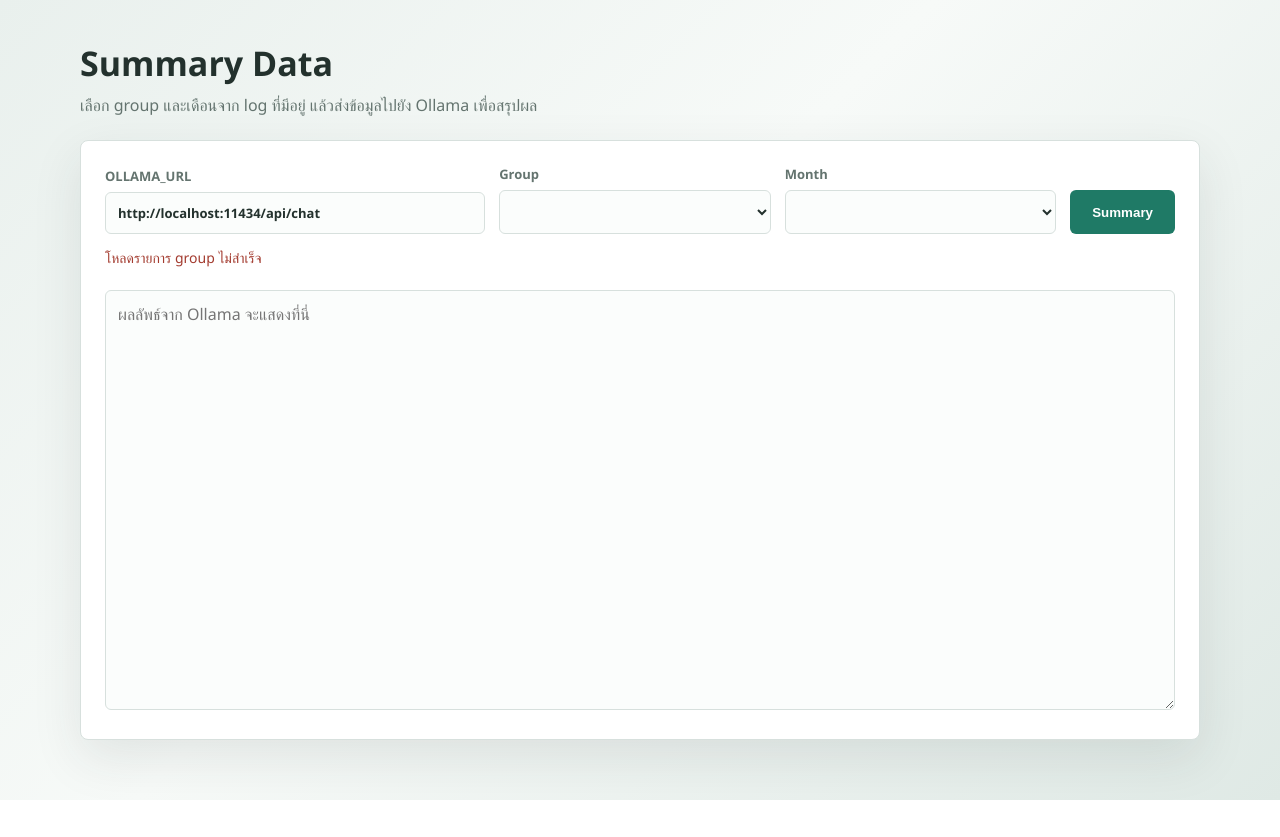
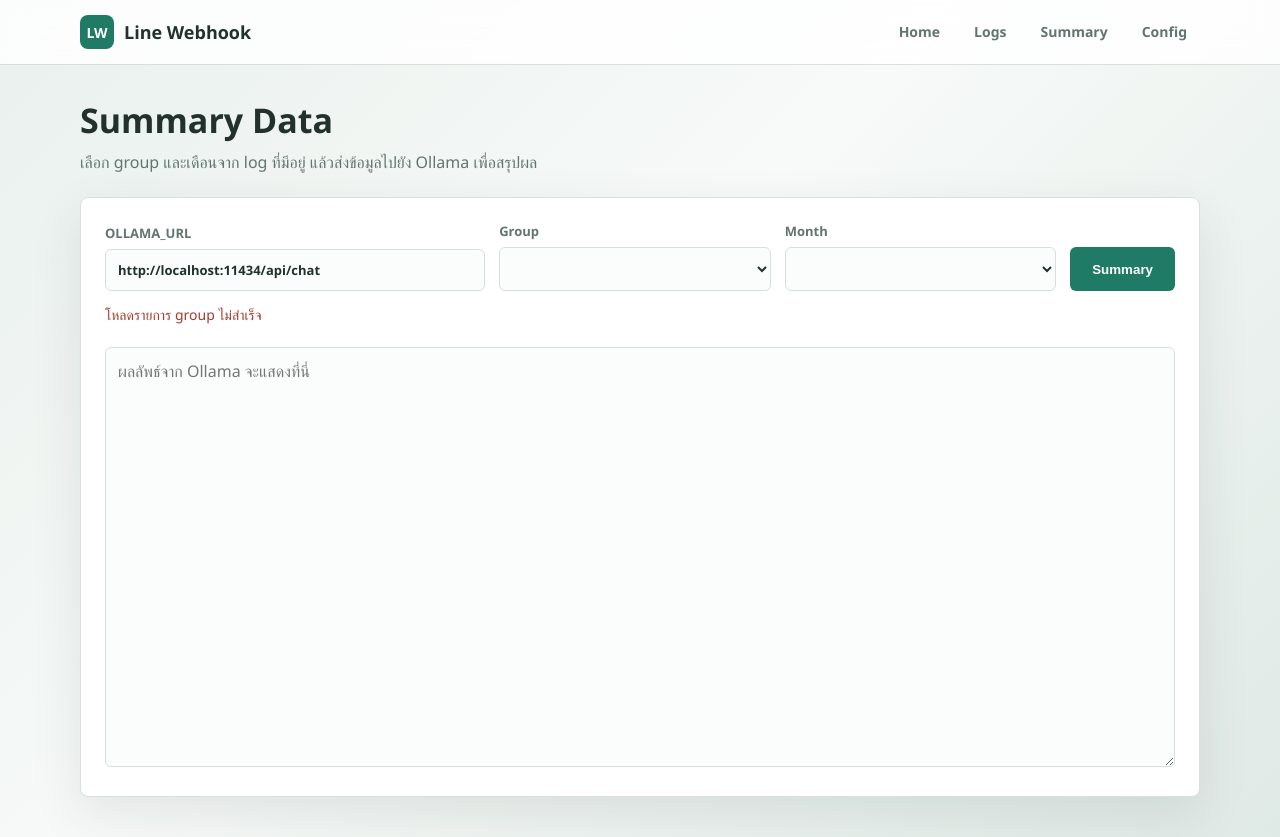
Before and after one commit to assajree/line-web-hook, a website: page public/pages/summary.html in a window 1280 px wide. Before the commit the page ends 800 px from the top, so only its background shows below. Drawn offline with Linux system fonts and the light colour scheme; no server answers.

Commit message:
add app header

```diff
--- a/index.js
+++ b/index.js
@@ -117,6 +117,7 @@ app.post('/webhook', async (req, res) => {
                 }
             } else if (sourceType === 'user') {
                 const userId = source.userId;
+                console.log('userId', userId);
                 if (userId === adminUserId) {
                     const { action, groupName, month } = await parseCommand(userText);
                     if (action === 'summarize' && groupName && month) {
--- /dev/null
+++ b/public/css/common.css
@@ -0,0 +1,166 @@
+:root {
+    --bg: #eef3f1;
+    --panel: #ffffff;
+    --text: #23312d;
+    --muted: #64746f;
+    --line: #d7e0dd;
+    --accent: #1f7a66;
+    --accent-dark: #145848;
+    --danger: #a33b2f;
+}
+
+* { box-sizing: border-box; }
+
+body {
+    margin: 0;
+    min-height: 100vh;
+    font-family: 'Segoe UI', Tahoma, Geneva, Verdana, sans-serif;
+    color: var(--text);
+    background: linear-gradient(135deg, #e9f0ed 0%, #f7faf8 45%, #dfe9e5 100%);
+}
+
+main {
+    width: min(1120px, calc(100% - 32px));
+    margin: 0 auto;
+    padding: 32px 0 40px;
+}
+
+h1 {
+    margin: 0 0 8px;
+    font-size: 34px;
+}
+
+p {
+    margin: 0 0 24px;
+    color: var(--muted);
+}
+
+a {
+    color: inherit;
+}
+
+.app-header {
+    position: sticky;
+    top: 0;
+    z-index: 20;
+    border-bottom: 1px solid var(--line);
+    background: rgba(255, 255, 255, 0.82);
+    backdrop-filter: blur(14px);
+}
+
+.app-header__inner {
+    width: min(1120px, calc(100% - 32px));
+    min-height: 64px;
+    margin: 0 auto;
+    display: flex;
+    align-items: center;
+    justify-content: space-between;
+    gap: 20px;
+}
+
+.app-header__brand,
+.app-header__link {
+    color: var(--text);
+    text-decoration: none;
+}
+
+.app-header__brand {
+    display: inline-flex;
+    align-items: center;
+    gap: 10px;
+    font-size: 18px;
+    font-weight: 800;
+    white-space: nowrap;
+}
+
+.app-header__mark {
+    display: inline-grid;
+    place-items: center;
+    width: 34px;
+    height: 34px;
+    border-radius: 8px;
+    background: var(--accent);
+    color: #ffffff;
+    font-size: 14px;
+    letter-spacing: 0;
+}
+
+.app-header__nav {
+    display: flex;
+    align-items: center;
+    justify-content: flex-end;
+    flex-wrap: wrap;
+    gap: 8px;
+}
+
+.app-header__link {
+    border: 1px solid transparent;
+    border-radius: 6px;
+    background: transparent;
+    padding: 9px 12px;
+    color: var(--muted);
+    font-size: 14px;
+    font-weight: 800;
+    line-height: 1;
+    white-space: nowrap;
+    transition: background-color .18s ease, border-color .18s ease, color .18s ease;
+}
+
+.app-header__link:hover {
+    border-color: var(--line);
+    background: #ffffff;
+    color: var(--accent-dark);
+}
+
+.app-header__link[aria-current="page"] {
+    border-color: rgba(31, 122, 102, 0.28);
+    background: rgba(31, 122, 102, 0.10);
+    color: var(--accent-dark);
+}
+
+.panel {
+    background: var(--panel);
+    border: 1px solid var(--line);
+    border-radius: 8px;
+    box-shadow: 0 18px 50px rgba(35,49,45,.10);
+    padding: 24px;
+}
+
+.status {
+    min-height: 22px;
+    margin-top: 14px;
+    color: var(--muted);
+    font-size: 14px;
+}
+
+.status.error { color: var(--danger); }
+.status.success { color: var(--accent-dark); }
+
+@media (max-width: 860px) {
+    main {
+        padding: 22px 0 24px;
+    }
+
+    h1 {
+        font-size: 28px;
+    }
+}
+
+@media (max-width: 680px) {
+    .app-header__inner {
+        min-height: auto;
+        padding: 12px 0;
+        align-items: flex-start;
+        flex-direction: column;
+        gap: 10px;
+    }
+
+    .app-header__nav {
+        width: 100%;
+        justify-content: flex-start;
+    }
+
+    .app-header__link {
+        padding: 9px 10px;
+    }
+}
--- a/public/css/config.css
+++ b/public/css/config.css
@@ -1,10 +1,4 @@
-:root { --bg: #eef3f1; --panel: #ffffff; --text: #23312d; --muted: #64746f; --line: #d7e0dd; --accent: #1f7a66; --accent-dark: #145848; --danger: #a33b2f; }
-* { box-sizing: border-box; }
-body { margin: 0; min-height: 100vh; font-family: 'Segoe UI', Tahoma, Geneva, Verdana, sans-serif; color: var(--text); background: linear-gradient(135deg, #e9f0ed 0%, #f7faf8 45%, #dfe9e5 100%); }
-main { width: min(1120px, calc(100% - 32px)); margin: 0 auto; padding: 40px 0; }
-h1 { margin: 0 0 8px; font-size: 34px; }
 p { margin: 0 0 20px; color: var(--muted); }
-.panel { background: var(--panel); border: 1px solid var(--line); border-radius: 8px; box-shadow: 0 18px 50px rgba(35,49,45,.10); padding: 24px; }
 .grid { display: grid; grid-template-columns: repeat(2, minmax(0, 1fr)); gap: 14px; }
 label { display: grid; gap: 7px; font-size: 13px; font-weight: 700; color: var(--muted); }
 input, select { width: 100%; border: 1px solid var(--line); border-radius: 6px; padding: 11px 12px; font: inherit; color: var(--text); background: #fbfdfc; }
@@ -16,7 +10,4 @@ button:hover { background: var(--accent-dark); }
 button:disabled { opacity: .65; cursor: wait; }
 button.secondary { background: #5e6e68; }
 button.secondary:hover { background: #495752; }
-.status { min-height: 22px; margin-top: 14px; color: var(--muted); font-size: 14px; }
-.status.error { color: var(--danger); }
-.status.success { color: var(--accent-dark); }
-@media (max-width: 860px) { .grid { grid-template-columns: 1fr; } main { padding: 24px 0; } h1 { font-size: 28px; } }
+@media (max-width: 860px) { .grid { grid-template-columns: 1fr; } }
--- a/public/css/home.css
+++ b/public/css/home.css
@@ -1,30 +1,12 @@
-:root {
-    --bg-top: #e7eee9;
-    --bg-bottom: #f8fbf9;
-    --text: #1f2f29;
-    --muted: #5c6f68;
-    --panel: #ffffff;
-    --line: #d4dfda;
-    --accent: #1f7a66;
-    --accent-dark: #145848;
-}
-
-* { box-sizing: border-box; }
-
 body {
-    margin: 0;
-    min-height: 100vh;
-    font-family: 'Segoe UI', Tahoma, Geneva, Verdana, sans-serif;
-    color: var(--text);
     background:
         radial-gradient(1200px 420px at 85% -10%, rgba(31, 122, 102, 0.22), transparent 70%),
-        linear-gradient(160deg, var(--bg-top) 0%, var(--bg-bottom) 62%);
+        linear-gradient(160deg, #e7eee9 0%, #f8fbf9 62%);
 }
 
 main {
     width: min(1080px, calc(100% - 32px));
-    margin: 0 auto;
-    padding: 56px 0 44px;
+    padding: 36px 0 44px;
 }
 
 .hero {
@@ -97,6 +79,6 @@ h1 {
 }
 
 @media (max-width: 780px) {
-    main { padding: 28px 0 28px; }
+    main { padding: 24px 0 28px; }
     .nav-grid { grid-template-columns: 1fr; }
 }
--- a/public/css/logs.css
+++ b/public/css/logs.css
@@ -1,40 +1,3 @@
-:root {
-    --bg: #eef3f1;
-    --panel: #ffffff;
-    --text: #23312d;
-    --muted: #64746f;
-    --line: #d7e0dd;
-    --accent: #1f7a66;
-    --accent-dark: #145848;
-    --danger: #a33b2f;
-}
-
-* { box-sizing: border-box; }
-
-body {
-    margin: 0;
-    min-height: 100vh;
-    font-family: 'Segoe UI', Tahoma, Geneva, Verdana, sans-serif;
-    color: var(--text);
-    background: linear-gradient(135deg, #e9f0ed 0%, #f7faf8 45%, #dfe9e5 100%);
-}
-
-main {
-    width: min(1120px, calc(100% - 32px));
-    margin: 0 auto;
-    padding: 40px 0;
-}
-
-h1 {
-    margin: 0 0 8px;
-    font-size: 34px;
-}
-
-p {
-    margin: 0 0 24px;
-    color: var(--muted);
-}
-
 #content {
     display: grid;
     gap: 18px;
@@ -76,7 +39,7 @@ span {
     color: var(--text);
 }
 
-a {
+#content a {
     text-decoration: none;
     border: 0;
     border-radius: 6px;
@@ -90,19 +53,11 @@ a {
     transition: background-color .18s ease;
 }
 
-a:hover { background: var(--accent-dark); }
+#content a:hover { background: var(--accent-dark); }
 
 .error { color: var(--danger); }
 
 @media (max-width: 860px) {
-    main {
-        padding: 24px 0;
-    }
-
-    h1 {
-        font-size: 28px;
-    }
-
     li {
         align-items: flex-start;
         flex-direction: column;
--- a/public/css/summary.css
+++ b/public/css/summary.css
@@ -1,10 +1,4 @@
-:root { --bg: #eef3f1; --panel: #ffffff; --text: #23312d; --muted: #64746f; --line: #d7e0dd; --accent: #1f7a66; --accent-dark: #145848; --danger: #a33b2f; }
-* { box-sizing: border-box; }
-body { margin: 0; min-height: 100vh; font-family: 'Segoe UI', Tahoma, Geneva, Verdana, sans-serif; color: var(--text); background: linear-gradient(135deg, #e9f0ed 0%, #f7faf8 45%, #dfe9e5 100%); }
-main { width: min(1120px, calc(100% - 32px)); margin: 0 auto; padding: 40px 0; }
-h1 { margin: 0 0 8px; font-size: 34px; }
-p { margin: 0 0 24px; color: var(--muted); }
-.panel { background: var(--panel); border: 1px solid var(--line); border-radius: 8px; box-shadow: 0 18px 50px rgba(35,49,45,.10); padding: 24px; }
+
 .grid { display: grid; grid-template-columns: 1.4fr 1fr 1fr auto; gap: 14px; align-items: end; }
 label { display: grid; gap: 7px; font-size: 13px; font-weight: 700; color: var(--muted); }
 input, select, textarea { width: 100%; border: 1px solid var(--line); border-radius: 6px; padding: 11px 12px; font: inherit; color: var(--text); background: #fbfdfc; }
@@ -12,6 +6,4 @@ textarea { min-height: 420px; margin-top: 20px; resize: vertical; line-height: 1
 button { border: 0; border-radius: 6px; background: var(--accent); color: white; font-weight: 800; padding: 12px 22px; cursor: pointer; min-height: 44px; }
 button:hover { background: var(--accent-dark); }
 button:disabled { opacity: .65; cursor: wait; }
-.status { min-height: 22px; margin-top: 14px; color: var(--muted); font-size: 14px; }
-.status.error { color: var(--danger); }
-@media (max-width: 860px) { .grid { grid-template-columns: 1fr; } main { padding: 24px 0; } h1 { font-size: 28px; } }
+@media (max-width: 860px) { .grid { grid-template-columns: 1fr; } }
--- /dev/null
+++ b/public/js/layout.js
@@ -0,0 +1,35 @@
+(function () {
+    const mount = document.getElementById('appHeader');
+
+    if (!mount) {
+        return;
+    }
+
+    const currentPath = window.location.pathname.replace(/\/$/, '') || '/';
+    const links = [
+        { href: '/', label: 'Home' },
+        { href: '/logs', label: 'Logs' },
+        { href: '/summary', label: 'Summary' },
+        { href: '/config', label: 'Config' }
+    ];
+
+    const navLinks = links.map((link) => {
+        const isCurrent = currentPath === link.href;
+        const currentAttr = isCurrent ? ' aria-current="page"' : '';
+        return `<a class="app-header__link" href="${link.href}"${currentAttr}>${link.label}</a>`;
+    }).join('');
+
+    mount.innerHTML = `
+        <header class="app-header">
+            <div class="app-header__inner">
+                <a class="app-header__brand" href="/" aria-label="Go to Home">
+                    <span class="app-header__mark" aria-hidden="true">LW</span>
+                    <span>Line Webhook</span>
+                </a>
+                <nav class="app-header__nav" aria-label="Main navigation">
+                    ${navLinks}
+                </nav>
+            </div>
+        </header>
+    `;
+}());
--- a/public/pages/summary.html
+++ b/public/pages/summary.html
@@ -4,9 +4,11 @@
     <meta charset="utf-8">
     <meta name="viewport" content="width=device-width, initial-scale=1">
     <title>Summary Data</title>
+    <link rel="stylesheet" href="/css/common.css">
     <link rel="stylesheet" href="/css/summary.css">
 </head>
 <body>
+    <div id="appHeader"></div>
     <main>
         <h1>Summary Data</h1>
         <p>เลือก group และเดือนจาก log ที่มีอยู่ แล้วส่งข้อมูลไปยัง Ollama เพื่อสรุปผล</p>
@@ -27,6 +29,7 @@
             <textarea id="summaryOutput" placeholder="ผลลัพธ์จาก Ollama จะแสดงที่นี่"></textarea>
         </section>
     </main>
+    <script src="/js/layout.js"></script>
     <script src="/js/summary.js"></script>
 </body>
 </html>
```
Also changed, not shown: public/pages/config.html (+3 -0 lines), public/pages/home.html (+3 -0 lines), public/pages/logs.html (+3 -0 lines), 2 other files.
